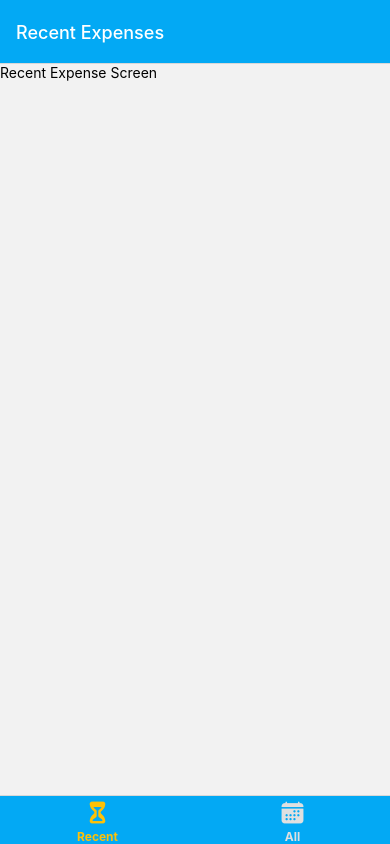
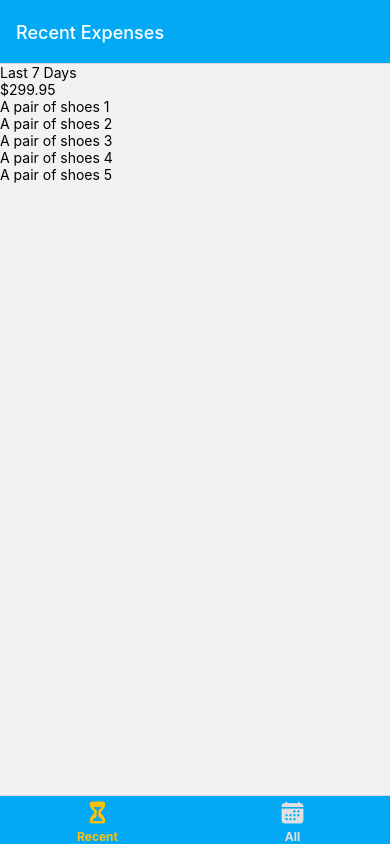
Before and after one commit to imammufiid/react-native-expensesapp, a React Native app: screen / in a window 390 px wide. Built offline with nearby package versions, Linux system fonts and the light colour scheme.

Commit message:
feat: Setup expenses data

```diff
--- a/src/components/ExpensesOutput/ExpensesList.tsx
+++ b/src/components/ExpensesOutput/ExpensesList.tsx
@@ -1,7 +1,21 @@
-import {FlatList} from "react-native";
+import {FlatList, ListRenderItemInfo, Text} from "react-native";
+import {Expense} from "@data/models/Expense";
 
-export const ExpensesList = () => {
+export type ExpensesListProp = {
+  expenses: Expense[],
+}
+
+const renderExpenseItem = (itemData: ListRenderItemInfo<Expense>) => {
   return (
-    <FlatList data={} renderItem={}/>
+    <Text>{itemData.item.description}</Text>
   )
 }
+
+export const ExpensesList = (props: ExpensesListProp) => {
+  return (
+    <FlatList
+      data={props.expenses}
+      keyExtractor={(item) => item.id}
+      renderItem={renderExpenseItem}/>
+  )
+}
--- a/src/components/ExpensesOutput/ExpensesOutput.tsx
+++ b/src/components/ExpensesOutput/ExpensesOutput.tsx
@@ -1,15 +1,12 @@
 import {View} from "react-native";
 import {ExpensesSummary} from "@components/ExpensesOutput/ExpensesSummary";
 import {ExpensesList} from "@components/ExpensesOutput/ExpensesList";
+import {Expense} from "@data/models/Expense";
 
 export type ExpensesOutputProp = {
-  expenses: any[],
+  expenses: Expense[],
   expensesPeriod: string
 }
-
-const DUMMY_EXPENSES = [
-
-]
 
 export const ExpensesOutput = (props: ExpensesOutputProp) => {
   return (
@@ -17,7 +14,7 @@ export const ExpensesOutput = (props: ExpensesOutputProp) => {
       <ExpensesSummary
         expenses={props.expenses}
         periodName={props.expensesPeriod}/>
-      <ExpensesList/>
+      <ExpensesList expenses={props.expenses}/>
     </View>
   )
 }
--- a/src/components/ExpensesOutput/ExpensesSummary.tsx
+++ b/src/components/ExpensesOutput/ExpensesSummary.tsx
@@ -1,7 +1,8 @@
 import {Text, View} from "react-native";
+import {Expense} from "@data/models/Expense";
 
 export type ExpensesSummaryProps = {
-  expenses: any[],
+  expenses: Expense[],
   periodName: string
 }
 
--- /dev/null
+++ b/src/data/models/Expense.ts
@@ -0,0 +1,13 @@
+export class Expense {
+  id: string
+  description: string
+  amount: number
+  date: Date
+
+  constructor(id: string, description: string, amount: number, date: Date) {
+    this.id = id
+    this.description = description
+    this.amount = amount
+    this.date = date
+  }
+}
--- /dev/null
+++ b/src/data/source/local/DummyData.ts
@@ -0,0 +1,9 @@
+import {Expense} from "@data/models/Expense";
+
+export const DUMMY_EXPENSES: Expense[] = [
+  new Expense('e1', 'A pair of shoes 1', 59.99, new Date('2021-12-19')),
+  new Expense('e2', 'A pair of shoes 2', 59.99, new Date('2021-12-20')),
+  new Expense('e3', 'A pair of shoes 3', 59.99, new Date('2021-12-21')),
+  new Expense('e4', 'A pair of shoes 4', 59.99, new Date('2021-12-22')),
+  new Expense('e5', 'A pair of shoes 5', 59.99, new Date('2021-12-23')),
+]
--- a/src/screens/AllExpenses.tsx
+++ b/src/screens/AllExpenses.tsx
@@ -1,7 +1,8 @@
-import {Text} from "react-native";
+import {ExpensesOutput} from "@components/ExpensesOutput/ExpensesOutput";
+import {DUMMY_EXPENSES} from "@data/source/local/DummyData";
 
 export const AllExpenses = () => {
   return (
-    <Text>All Expenses Screen</Text>
+    <ExpensesOutput expenses={DUMMY_EXPENSES} expensesPeriod='Total'/>
   )
 }
--- a/src/screens/RecentExpense.tsx
+++ b/src/screens/RecentExpense.tsx
@@ -1,7 +1,8 @@
-import {Text} from "react-native";
+import {DUMMY_EXPENSES} from "@data/source/local/DummyData";
+import {ExpensesOutput} from "@components/ExpensesOutput/ExpensesOutput";
 
 export const RecentExpense = () => {
   return (
-    <Text>Recent Expense Screen</Text>
+    <ExpensesOutput expenses={DUMMY_EXPENSES} expensesPeriod='Last 7 Days'/>
   )
 }
```
